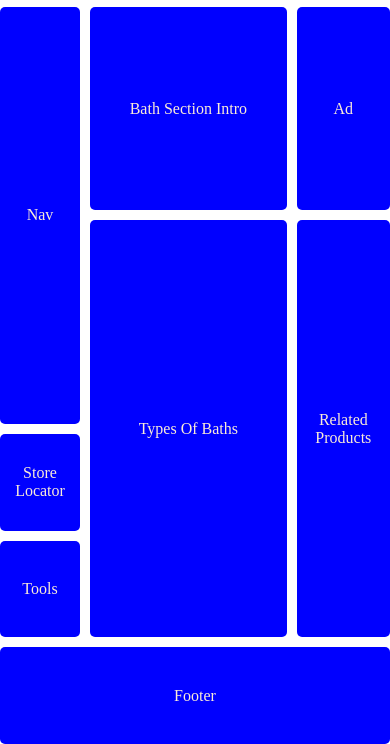
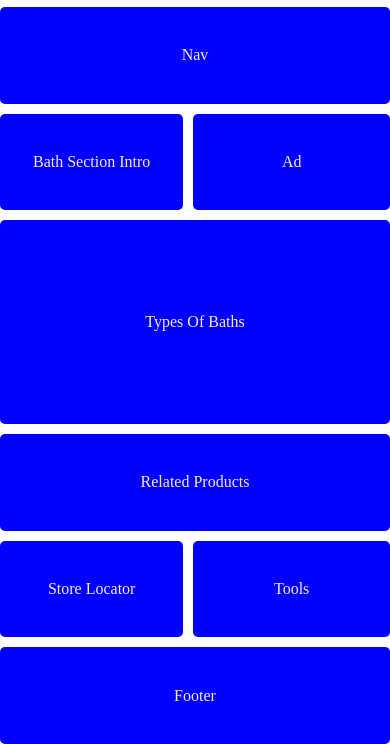
Before and after one commit to VictorWebDew/mar-2022, a plain HTML site: page HomeWork_3/Advanced/index.html in a window 390 px wide. Shown: the part 100-844 px from the top of the page. Drawn offline with Linux system fonts and the light colour scheme.

Commit message:
init sava(commit) add media addaptationю

```diff
--- a/HomeWork_3/Advanced/media.css
+++ b/HomeWork_3/Advanced/media.css
@@ -3,21 +3,56 @@
         background-color: blue;
     }
 
-    .container {
+    @media screen and (max-width: 768px) {
 
-        /*.nav {*/
-        /*    grid-column: 1/-1;*/
-        /*}*/
+        .Logo {
+            grid-column: 1;
+        }
 
-        grid-template-areas:
-            "logo Header Header Header"
-            "Nav Nav Nav Nav"
-            "BathSectionIntro BathSectionIntro BathSectionIntro Ad"
-            "TypesOfBaths TypesOfBaths TypesOfBaths TypesOfBaths"
-            "TypesOfBaths TypesOfBaths TypesOfBaths TypesOfBaths"
-            "StoreLocator TypesOfBaths TypesOfBaths RelatedProducts"
-            "Tools TypesOfBaths TypesOfBaths RelatedProducts"
-            "Footer Footer Footer Footer";
+        .Header {
+            grid-column: 2/-1;
+        }
+
+        .Nav {
+            grid-column: 1/ -1;
+            grid-row: 2;
+            z-index: 1;
+        }
+
+        .BathSectionIntro {
+            grid-column: 1/3;
+            grid-row: 3;
+        }
+
+        .Ad {
+            grid-column: 3/-1;
+            grid-row: 3;
+        }
+
+        .TypesOfBaths {
+            grid-column: 1/-1;
+            grid-row: 4/6;
+        }
+
+        .RelatedProducts {
+            grid-column: 1/-1;
+            grid-row: 6/7;
+        }
+        .StoreLocator {
+            grid-column: 1/3;
+            grid-row: 7/8;
+        }
+
+        .Tools {
+            grid-column: 3/-1;
+            grid-row: 7/8;
+        }
+
+        .Footer {
+            grid-column: 1/-1;
+            grid-row: 8/-1;
+        }
+
     }
 
 
```
